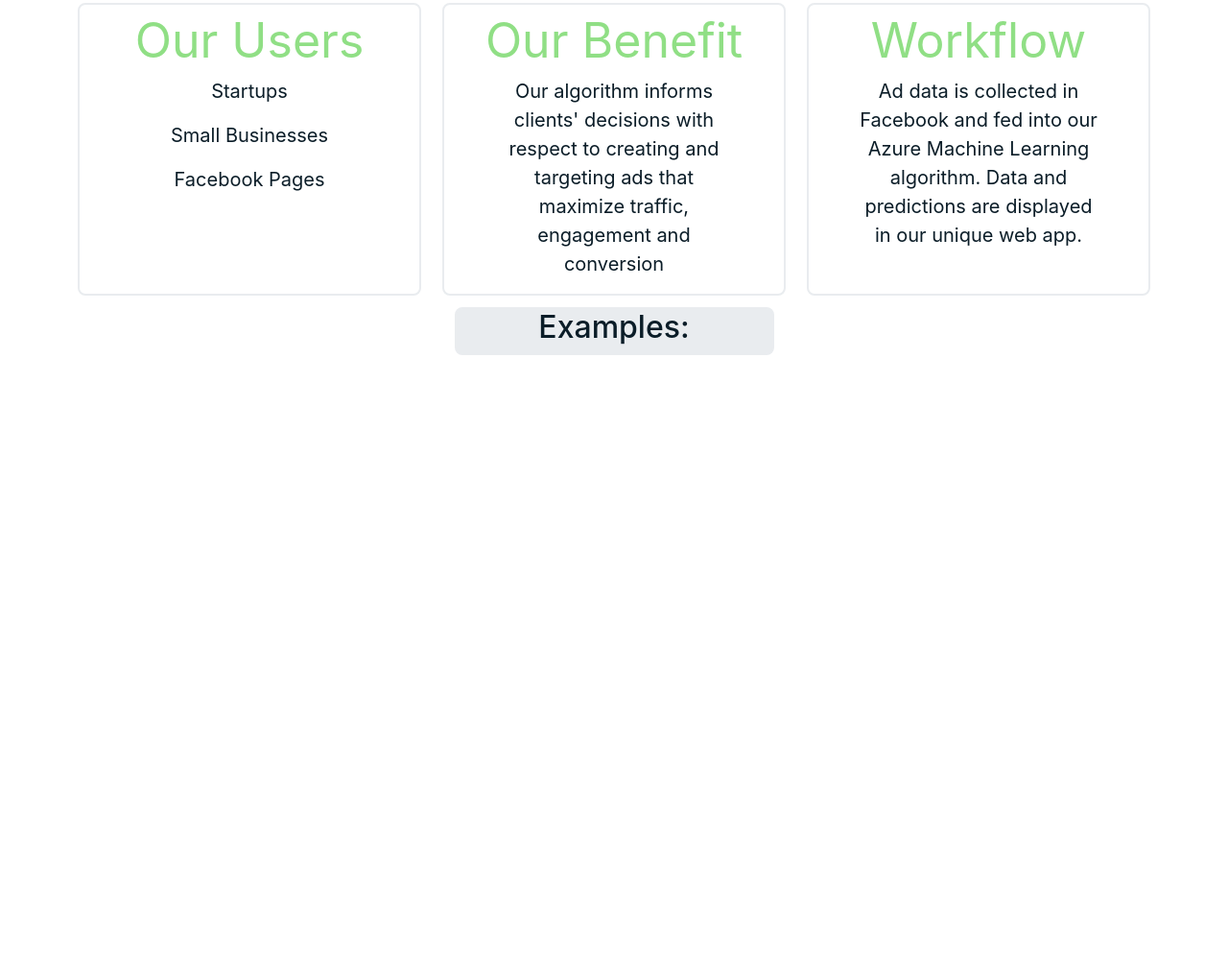
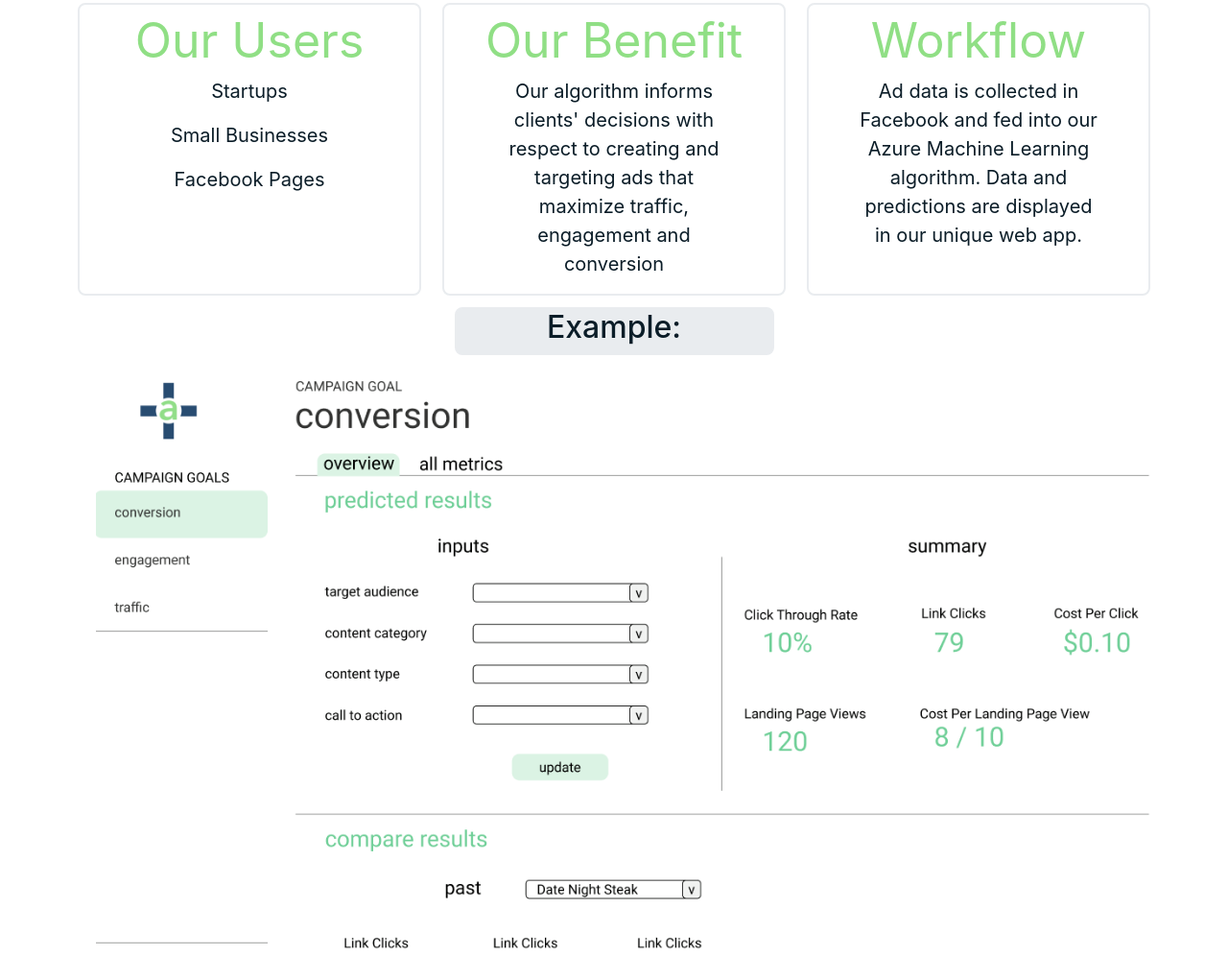
Before and after one commit to xochixochi/capstone_cooktour, a plain HTML site: page Capstone_Webpage/capstoneIndex.html in a window 1280 px wide. Shown: the part 1043-2039 px from the top of the page at 96% size. Before the commit the page ends 1413 px from the top, so only its background shows below. Drawn offline with nearby package versions, Linux system fonts and the light colour scheme.

Commit message:
added fake screenshot

```diff
--- a/Capstone_Webpage/capstoneIndex.html
+++ b/Capstone_Webpage/capstoneIndex.html
@@ -55,10 +55,13 @@
                             <p class="stat">Workflow</p>
                             <p class="descr">Ad data is collected in Facebook and fed into our Azure Machine Learning algorithm. Data and predictions are displayed in our unique web app.</p>
                     </div>
-                </div>
-                <div class="section-header">
-                    <h2 class="section-header-text">Examples:</h2>
-                </div>
+            </div>
+            <div class="section-header">
+                <h2 class="section-header-text">Example:</h2>
+            </div>
+            <div class="screenshot-container container">
+                <img id="dashboard-screenshot" src="fake-dashboard.PNG" alt="adticipate logo" />
+            </div>
         </div>
     </body>
 </html>
--- a/Capstone_Webpage/capstoneStyle.css
+++ b/Capstone_Webpage/capstoneStyle.css
@@ -69,3 +69,12 @@ Navy Blue: 0b1d28
     margin-top: 20px;
     margin-bottom: 20px;
 }
+
+#dashboard-screenshot {
+    height: 800px;
+}
+
+.screenshot-container {
+    text-align: center;
+    padding: 20px;
+}
```
Also changed, not shown: Capstone_Webpage/fake-dashboard.PNG (added).
